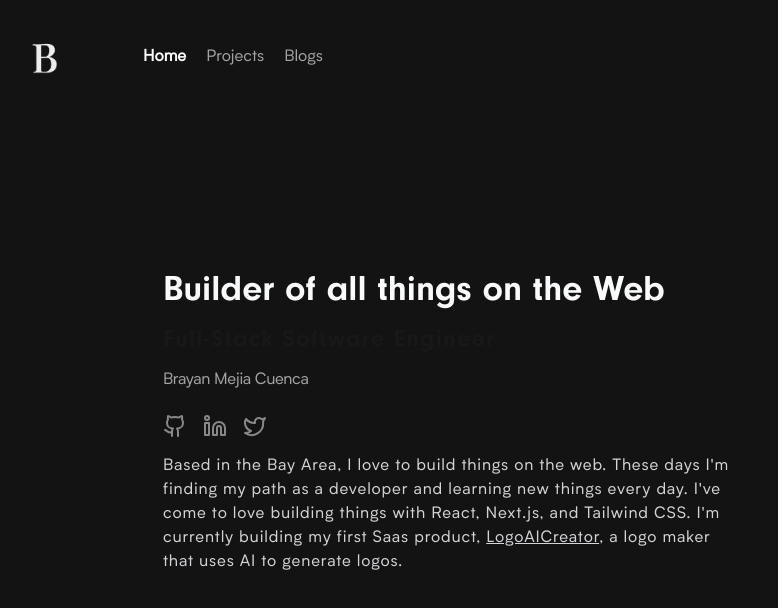
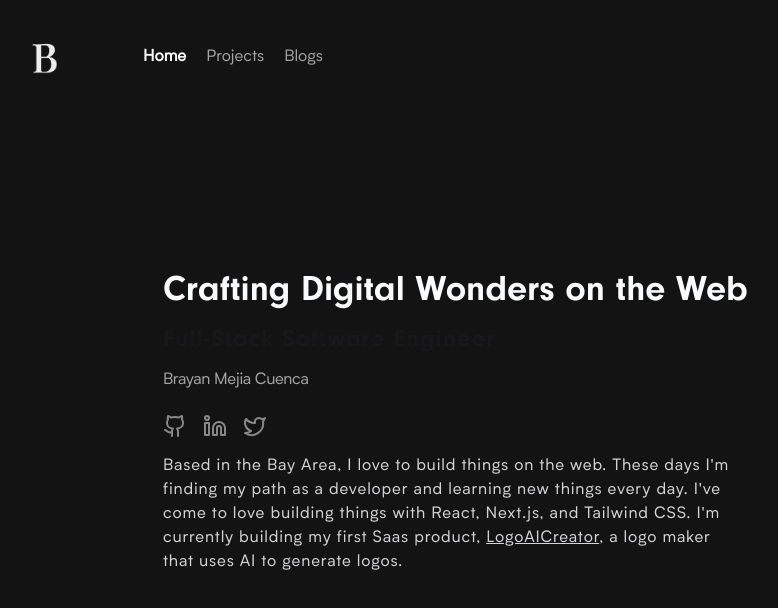
Before and after one commit to Mejiabrayan/portfolio-website, a Next.js app: page / in a window 1280 px wide. Shown: the top 608 px of the page, without its empty margins (13-791 px from the left). Built offline with nearby package versions, Linux system fonts and the light colour scheme.

Commit message:
updated title and heading size

```diff
--- a/src/app/page.tsx
+++ b/src/app/page.tsx
@@ -22,9 +22,14 @@ const Home = () => {
       <section className='relative py-12 flex flex-col items-center justify-center max-w-screen'>
         <div className='container px-4 w-full'>
           <div className='flex flex-col items-center lg:items-start'>
-            <h1 className='font-heading text-4xl font-extrabold text-left lg:text-left  '>
-              <Balancer>{title()}</Balancer>
+            <h1 className='font-heading text-4xl font-extrabold text-left lg:text-left'>
+              <Balancer>
+                <span className='text-2xl lg:text-4xl xl:text-4xl'>
+                  {title()}
+                </span>
+              </Balancer>
             </h1>
+
             <Subheading
               size='sm'
               className='text-left lg:text-left -tracking-tighter text-zinc-900 dark:text-neutral-100 pt-3'
--- a/src/lib/info.tsx
+++ b/src/lib/info.tsx
@@ -8,7 +8,7 @@ export const avatar = profile;
 export const Logo = logo;
 
 export const title = () => {
-  return <React.Fragment>Builder of all things on the Web</React.Fragment>;
+  return <React.Fragment>Crafting Digital Wonders on the Web</React.Fragment>;
 };
 
 export const role = () => {
@@ -22,9 +22,10 @@ export const aboutMe = () => {
       I&apos;m finding my path as a developer and learning new things every day.
       I&apos;ve come to love building things with React, Next.js, and Tailwind
       CSS. I&apos;m currently building my first Saas product,{' '}
-      <Link href='https://logoaicreator.com/welcome' ><span className='underline'>LogoAICreator
-        </span></Link>, a
-      logo maker that uses AI to generate logos.
+      <Link href='https://logoaicreator.com/welcome'>
+        <span className='underline'>LogoAICreator</span>
+      </Link>
+      , a logo maker that uses AI to generate logos.
     </React.Fragment>
   );
 };
```
